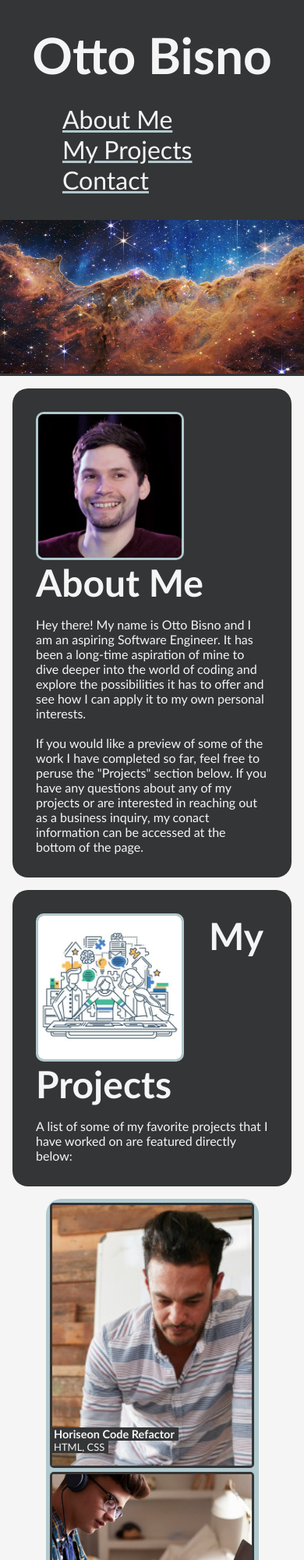
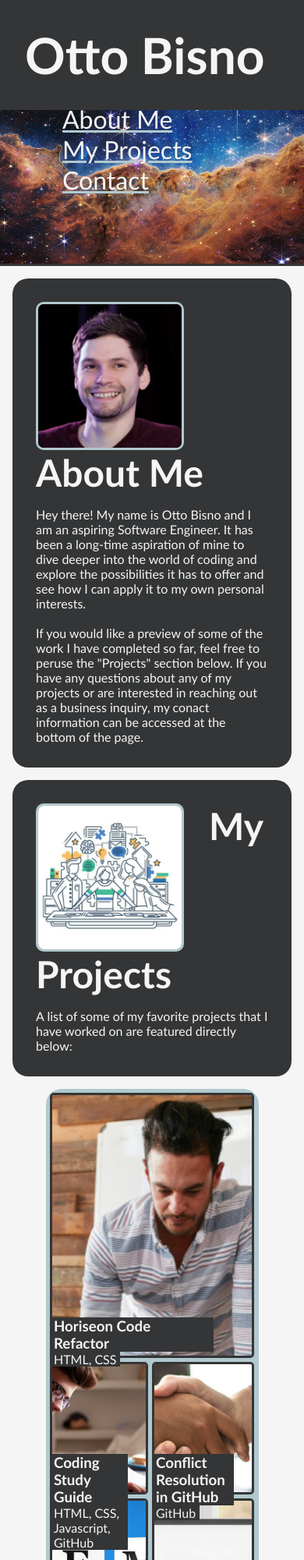
Before and after one commit to ottobisno/practice-portfolio, a plain HTML site: page index.html in a window 390 px wide. Shown: the top 2000 px of the page at 78% size. Drawn offline with Linux system fonts and the light colour scheme.

```diff
--- a/assets/css/style.css
+++ b/assets/css/style.css
@@ -1,22 +1,18 @@
-/* Defining variables for commonly used colors */
 :root {
     --dark: rgb(52, 53, 54);
     --light: rgb(177, 201, 206);
 }
 
-/* Getting rid of any unwanted default margins and padding */
 * {
     box-sizing: border-box;
     padding: 0;
     margin: 0;
 }
 
-/* Defining general background color */
 body {
     background-color: whitesmoke;
 }
 
-/* Specs for header of the page */
 header {
     padding: 2rem;
     font-family: 'Trebuchet MS', 'Lucida Sans Unicode', 'Lucida Grande', 'Lucida Sans', Arial, sans-serif;
@@ -24,13 +20,11 @@ header {
     color: whitesmoke;
 }
 
-/* Specs for my name in the header */
 header h1 {
     display: inline-block;
     font-size: 4rem;
 }
 
-/* Adjusting spacing and positioning of nav links in header */
 header nav {
     padding-top: 1.5rem;
     margin-right: 2rem;
@@ -39,14 +33,13 @@ header nav {
     float: right;
 }
 
-/* Changing additional specs for nav links in header */
 header nav a {
     display: inline-block;
     margin-left: 3rem;
     color: whitesmoke;
     text-decoration-color: var(--light);
 }
-/* Adding in a background image to fill space between the header and main page */
+
 .hero {
     height: 200px;
     width: 100%;
@@ -58,7 +51,6 @@ header nav a {
     background-position: center;
 }
 
-/* Defning the general specs for the sections used for "about me," "projects," and contact */
 .section-card {
     margin-bottom: 1rem;
     margin-left: 1rem;
@@ -71,7 +63,6 @@ header nav a {
     border-radius: 20px;
 }
 
-/* Defining the size and position of the images in the "about me" and "projects" sections */
 .section-card img {
     max-height: 190px;
     border-style: solid;
@@ -81,13 +72,11 @@ header nav a {
     margin-right: 2rem;
 }
 
-/*  Font size and marrgins for headings in main body sections */
 h2 {
     font-size: 3rem;
     margin-bottom: 1rem;
 }
 
-/* Defining the specs for the section contaiing links to my projects */
 .projects-sub {
     margin: auto;
     margin-bottom: 1rem;
@@ -103,14 +92,12 @@ h2 {
 
 }
 
-/* Defining the size of the card for my primary project */
 #project-1 {
     width: 100%;
     height: 350px;
     padding: 2%;
 }
 
-/* Specs for project titles */
 .project-text-h3 {
     position: relative;
     left: 0px;
@@ -123,7 +110,6 @@ h2 {
     max-width: 80%;
 }
 
-/* Specs for project subtitles/featured skills */
 .project-text-p {
     position: relative;
     left: 0px;
@@ -136,7 +122,6 @@ h2 {
     max-width: 80%;
 }
 
-/* Specs for image for primary project */
 #project-1 img {
     height: 100%;
     width: 100%;
@@ -146,39 +131,23 @@ h2 {
     border-radius: 5px;
 }
 
-/* Adding a glow when hovering over project cards */
-#project-1 img:hover,
-.projects-2-5 img:hover {
-    box-shadow: inset 0px 0px 8px rgb(0, 0, 0), 0 0 15px rgb(0, 0, 0);
-}
-
-/* Adding a greyscale effect for when activating project cards */
-#project-1 img:active,
-.projects-2-5 img:active {
-    filter: grayscale(40%);
-}
-
-/* Defining the size of the card for my secondary project */
 .projects-2-5 {
     width: 50%;
     height: 175px;
 }
 
-/* Specific padding instructions for secondary project cards in left column */
 .left-card {
     padding-left: 2%;
     padding-right: 2%;
     padding-bottom: 2%;
 }
 
-/* Specific padding instructions for secondary project cards in right column */
 .right-card {
     padding-right: 2%;
     padding-bottom: 2%;
 }
 
-/* Specs for images for secondary projects */
-.projects-2-5 img {
+.projects-2-5 > img {
     height: 100%;
     width: 100%;
     object-fit: cover;
@@ -187,58 +156,21 @@ h2 {
     border-radius: 5px;
 }
 
-/* Defining the height of the "contact" section at the bottom of the page */
 #contact {
     min-height: 200px;
 }
 
-/* Organizing my list of contact options */
 #contact ul {
     margin-left: 2%;
     list-style: circle;
 }
 
-/* Bolding the text for each contact option category */
 .bold {
     font-weight: bolder;
 }
 
-/* Adjusting behavior of the header and project card subtitles to accommodate a tablet-sized screen */
-@media screen and (max-width: 992px) {
-    header {
-        display: flex;
-        flex-wrap: wrap;
-        justify-content: center;
-    }
-
-    .project-text-h3 {
-        font-size: 1.9vw;
-    }
-
-    .project-text-p {
-        font-size: 1.7vw;
-    }
+footer {
+    font-family: 'Trebuchet MS', 'Lucida Sans Unicode', 'Lucida Grande', 'Lucida Sans', Arial, sans-serif;
+    background-color: var(--dark);
+    color: whitesmoke;
 }
-
-/* Adjusting behavior of secondary project cards to accommodate a mobile-sized screen */
-@media screen and (max-width: 768px) {
-    .projects-2-5 {
-        width: 100%;
-        height: 175px;
-    }
-
-    .right-card,
-    .left-card {
-        padding-left: 2%;
-        padding-right: 2%;
-        padding-bottom: 2%;
-    }
-
-    .project-text-h3 {
-        font-size: 14.5px;
-    }
-
-    .project-text-p {
-        font-size: 13px;
-    }
-}
--- a/index.html
+++ b/index.html
@@ -36,37 +36,27 @@
         </section>
         <section class="projects-sub">
             <div id="project-1">
-                <a href="https://github.com/ottobisno/horiseon-code-refactor">
                 <img src="./assets/images/horiseon-code-refactor.jpg"/>
-                </a>
                     <h3 class="project-text-h3">Horiseon Code Refactor</h3>
                     <p class="project-text-p">HTML, CSS</p>
             </div>
             <div class="projects-2-5 left-card">
-                <a href="https://github.com/ottobisno/prework-study-guide">
                 <img src="./assets/images/prework-study-guide.jpg"/>
-                </a>
                     <h3 class="project-text-h3">Coding Study Guide</h3>
                     <p class="project-text-p">HTML, CSS, Javascript, GitHub</p>
             </div>
             <div class="projects-2-5 right-card">
-                <a href="https://github.com/ottobisno/conflict-resolution">
                 <img src="./assets/images/conflict-resolution.jpg"/>
-                </a>
                     <h3 class="project-text-h3">Conflict Resolution in GitHub</h3>
                     <p class="project-text-p">GitHub</p>
             </div>
             <div class="projects-2-5 left-card">
-                <a href="https://github.com/ottobisno/first-day-demo">
                 <img src="./assets/images/first-day-demo.jpg"/>
-                </a>
                     <h3 class="project-text-h3">GitHub Repository Creation</h3>
                     <p class="project-text-p">GitHub</p>
             </div>
             <div class="projects-2-5 right-card">
-                <a href="https://github.com/ottobisno/git-init-sample">
                 <img src="./assets/images/git-init-sample.png.jpg"/>
-                </a>
                     <h3 class="project-text-h3">Local Repository Creation</h3>
                     <p class="project-text-p">GitHub</p>
             </div>
@@ -77,9 +67,12 @@
             <ul>
                 <li><span class="bold">Phone Number: </span>(206)-434-8509</li>
                 <li><span class="bold">Email Address: </span>ottobisno444@gmail.com</li>
-                <li><span class="bold">Linkedin Profile: </span><a href="https://www.linkedin.com/in/otto-bisno-b39392134/">Link</a></li>
+                <li><span class="bold">Linkedin Profile: </span>Link</li>
             </ul>
         </section>
     </main>
+
+
+
 </body>
 </html>
```
